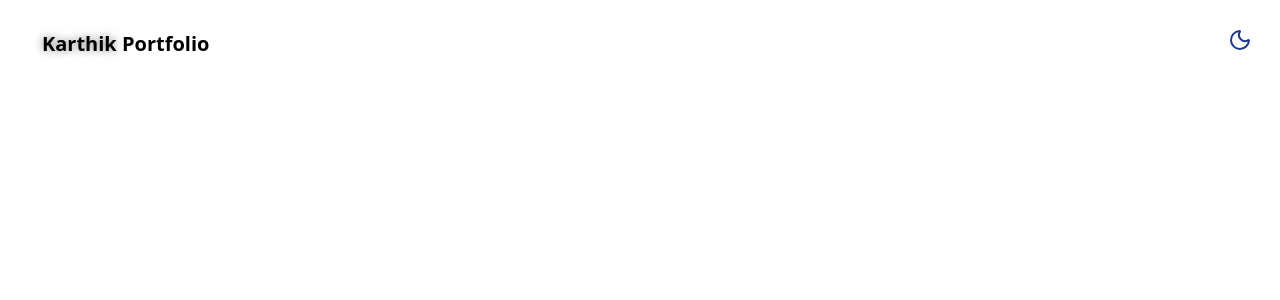
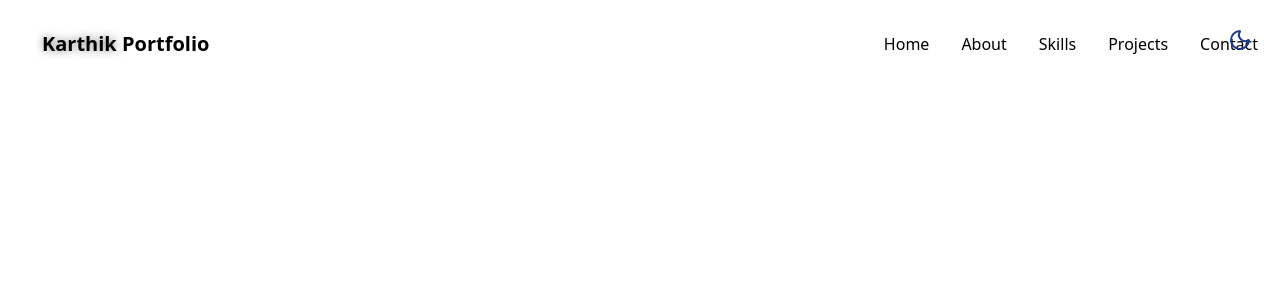
Before and after one commit to Karthik171819/Portfolio, a React (Vite) app in the folder vite-project/: page / in a window 1280 px wide. Shown: the top 300 px of the page. Built offline with nearby package versions, Linux system fonts and the light colour scheme.

Commit message:
Portfolio

```diff
--- a/vite-project/src/components/Navbar.jsx
+++ b/vite-project/src/components/Navbar.jsx
@@ -1,39 +1,58 @@
 import { cn } from "@/lib/utils";
 import { useEffect, useState } from "react";
 
-const navItems =[
-    { name: "Home", href: "#hero"},
-    { name: "About", href: "#about"},
-    { name: "Skills", href: "#skills"},
-    { name: "Projects", href: "#projects"},
-    { name: "Contact", href: "#contact"},
+const navItems = [
+  { name: "Home", href: "#hero" },
+  { name: "About", href: "#about" },
+  { name: "Skills", href: "#skills" },
+  { name: "Projects", href: "#projects" },
+  { name: "Contact", href: "#contact" },
 ];
 
 export const Navbar = () => {
-
   const [isScrolled, setIsScrolled] = useState(false);
 
   //useEffect to handle scroll event
-    useEffect(() =>{
+  useEffect(() => {
     const handleScroll = () => {
-            setIsScrolled(window.screenY > 10)
-        }
+      setIsScrolled(window.scrollY > 10);
+    };
 
     window.addEventListener("scroll", handleScroll);
     return () => window.removeEventListener("scroll", handleScroll);
   }, []);
-    return <nav className={cn(
+  return (
+    <nav
+      className={cn(
         "fixed w-full z-40 transition-all duration-300",
-        isScrolled ? "bg-background/80 backdrop-blur-md shadow-md py-3" : "py-5"
-    )}>
-
+        isScrolled ? "bg-background/80 backdrop-blur-md shadow-sm py-3" : "py-5"
+      )}
+    >
       <div className="container flex items-center justify-between">
         {/* Logo of portfolio */}
-            <a className="text-xl font-bold text-primary flex items-center">
+        <a
+          className="text-xl font-bold text-primary flex items-center"
+          href="#hero"
+        >
           <span className="relative z-10">
-                    <span className="text-glow text-foreground">Karthik</span> Portfolio
+            <span className="text-glow text-foreground">Karthik</span>{" "}
+            <span className="text-accent">Portfolio</span>
           </span>
         </a>
+
+        {/* desktop nav} */}
+        <div className="hidden md:flex space-x-8">
+          {navItems.map((item, key) => (
+            <a
+              key={key}
+              href={item.href}
+              className="text-foreground hover:text-primary transition"
+            >
+              {item.name}
+            </a>
+          ))}
+        </div>
       </div>
     </nav>
+  );
 };
--- a/vite-project/src/index.css
+++ b/vite-project/src/index.css
@@ -7,6 +7,9 @@
   --color-border: rgb(var(--border));
   --color-background: rgb(var(--background));
   --color-foreground: rgb(var(--foreground));
+  --color-accent: rgb(var(--accent));
+  --color-accent: 168 85 247; /* Tailwind purple-500 */
+
 
   --color-primary: rgb(var(--primary));
   --color-primary-foreground: rgb(var(--primary-foreground));
@@ -68,6 +71,8 @@
     --primary: 0 0 0;
     --primary-foreground: 255 255 255;
     --border: 0 0 0;
+    --accent: 0 0 0; /* same as text */
+
   }
 
   /* Dark mode */
@@ -78,6 +83,8 @@
     --primary: 255 255 255;
     --primary-foreground: 0 0 0;
     --border: 255 255 255;
+    --accent: 168 85 247; /* purple */
+
   }
 
   * {
```
Lines whose indentation alone changed are shown as unchanged.
